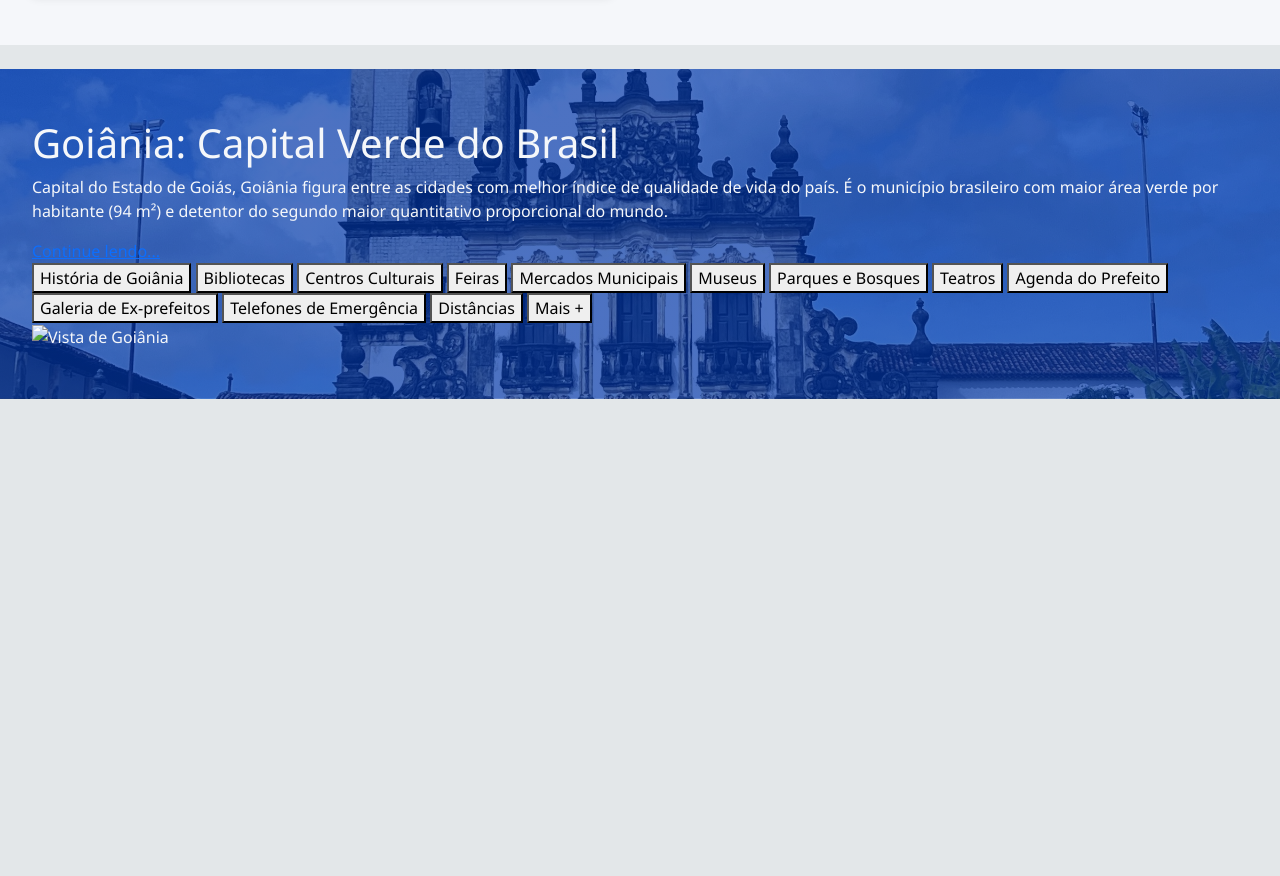
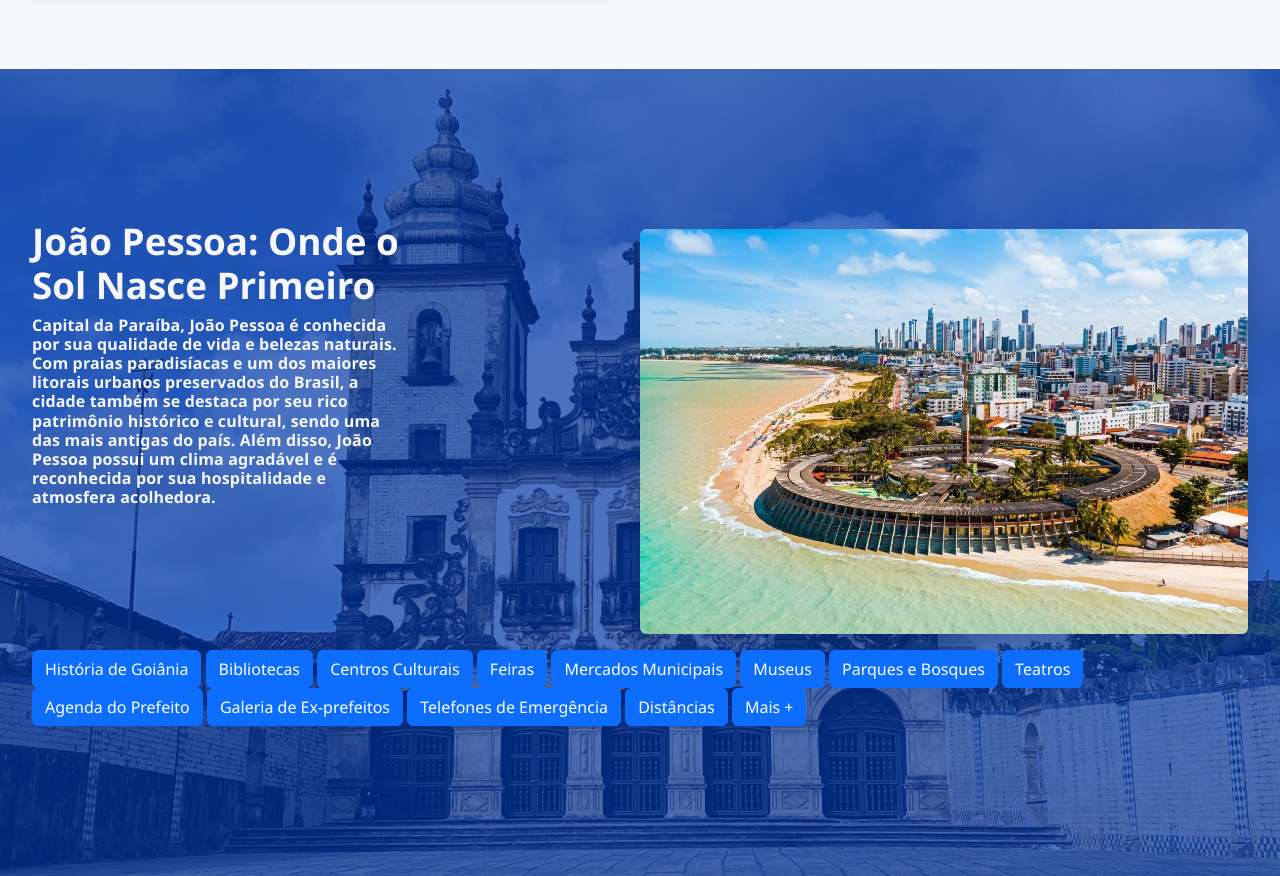
Before and after one commit to jonathas1699/modelo7-parte2, a plain HTML site: page index.html in a window 1280 px wide. Shown: the part 1974-2850 px from the top of the page. Before the commit the page ends 2373 px from the top, so only its background shows below. Drawn offline with nearby package versions, Linux system fonts and the light colour scheme.

Commit message:
Melhorando tela de menu azul, porém muito básico ainda

```diff
--- a/index.html
+++ b/index.html
@@ -9,7 +9,9 @@
 
   <link rel="preconnect" href="https://fonts.googleapis.com">
   <link rel="preconnect" href="https://fonts.gstatic.com" crossorigin>
-  <link href="https://fonts.googleapis.com/css2?family=Inter:wght@300;400;500;600;700;800&family=Roboto:wght@300;400;500;700&display=swap" rel="stylesheet">
+  <link
+    href="https://fonts.googleapis.com/css2?family=Inter:wght@300;400;500;600;700;800&family=Roboto:wght@300;400;500;700&display=swap"
+    rel="stylesheet">
 
   <link href="https://cdn.jsdelivr.net/npm/bootstrap@5.3.2/dist/css/bootstrap.min.css" rel="stylesheet" />
   <link href="https://cdn.jsdelivr.net/npm/bootstrap-icons@1.10.5/font/bootstrap-icons.css" rel="stylesheet">
@@ -516,8 +518,7 @@
                   <!-- Notícia principal grande -->
                   <h1 class="py-3 news-hight">NOTÍCIAS</h1>
                   <div class="card border-0 shadow-sm mb-4 my-4 position-relative news-adjust">
-                    <img src="imgs/mutirao-de-limpeza-de-praias.jpg"
-                      class="card-img-top" alt="Notícia principal">
+                    <img src="imgs/mutirao-de-limpeza-de-praias.jpg" class="card-img-top" alt="Notícia principal">
                     <div class="card-img-overlay d-flex align-items-end">
                       <h2 class="news-title-overlay">
                         Prefeitura promove mutirão de limpeza no rio municipal
@@ -525,25 +526,29 @@
                     </div>
                   </div>
                   <!-- Lista de notícias menores -->
-                  <div class="d-flex flex-column gap-3 whi-size">
+                  <div class="d-flex flex-column gap-3 whi-size py-4">
                     <div class="d-flex gap-3 align-items-start news-item-individual">
                       <img src="imgs/ciclovia.jpeg" alt="Notícia" class="rounded news-thumb">
-                      <h3 class="small fw-medium jus-text-center">Nova ciclovia no Centro será inaugurada na próxima semana</h3>
+                      <h3 class="small fw-medium jus-text-center">Nova ciclovia no Centro será inaugurada na próxima
+                        semana</h3>
                       <span class="news-category">Infraestrutura</span>
                     </div>
                     <div class="d-flex gap-3 align-items-start news-item-individual">
                       <img src="imgs/Vacinacao.jpeg" alt="Notícia" class="rounded news-thumb">
-                      <h3 class="small fw-medium jus-text-center">Campanha de vacinação contra a gripe começa na segunda-feira; confira os postos</h3>
+                      <h3 class="small fw-medium jus-text-center">Campanha de vacinação contra a gripe começa na
+                        segunda-feira; confira os postos</h3>
                       <span class="news-category">Saúde</span>
                     </div>
                     <div class="d-flex gap-3 align-items-start news-item-individual">
                       <img src="imgs/laboratorio.jpeg" alt="Notícia" class="rounded news-thumb">
-                      <h3 class="small fw-medium jus-text-center">Escola Municipal recebe laboratório de informática modernizado</h3>
+                      <h3 class="small fw-medium jus-text-center">Escola Municipal recebe laboratório de informática
+                        modernizado</h3>
                       <span class="news-category">Educação</span>
                     </div>
                     <div class="d-flex gap-3 align-items-start news-item-individual">
                       <img src="imgs/plantas.jpeg" alt="Notícia" class="rounded news-thumb">
-                      <h3 class="small fw-medium jus-text-center">Plantio de 500 mudas marca Dia da Árvore na cidade</h3>
+                      <h3 class="small fw-medium jus-text-center">Plantio de 500 mudas marca Dia da Árvore na cidade
+                      </h3>
                       <span class="news-category">Meio Ambiente</span>
                     </div>
                   </div>
@@ -581,30 +586,38 @@
 
       <section class="dash-low">
         <div class="container">
-    <div class="text-section">
-      <h1>Goiânia: Capital Verde do Brasil</h1>
-      <p>Capital do Estado de Goiás, Goiânia figura entre as cidades com melhor índice de qualidade de vida do país. É o município brasileiro com maior área verde por habitante (94 m²) e detentor do segundo maior quantitativo proporcional do mundo.</p>
-      <a href="#">Continue lendo...</a>
-
-      <div class="buttons">
-        <button>História de Goiânia</button>
-        <button>Bibliotecas</button>
-        <button>Centros Culturais</button>
-        <button>Feiras</button>
-        <button>Mercados Municipais</button>
-        <button>Museus</button>
-        <button>Parques e Bosques</button>
-        <button>Teatros</button>
-        <button>Agenda do Prefeito</button>
-        <button>Galeria de Ex-prefeitos</button>
-        <button>Telefones de Emergência</button>
-        <button>Distâncias</button>
-        <button>Mais +</button>
+          <div class="d-flex justify-content-between mb-3">
+            <div class="text-section-dl col-lg-8">
+              <h1>João Pessoa: Onde o Sol Nasce Primeiro</h1>
+              <h6>Capital da Paraíba, João Pessoa é conhecida por sua qualidade de vida e belezas naturais. Com praias
+                paradisíacas e um dos maiores litorais urbanos preservados do Brasil, a cidade também se destaca por seu
+                rico patrimônio histórico e cultural, sendo uma das mais antigas do país. Além disso, João Pessoa possui
+                um clima agradável e é reconhecida por sua hospitalidade e atmosfera acolhedora.</h6>
+            </div>
+            <!-- Coluna da imagem (lado direito) -->
+            <div class="col-lg-6 pc">
+              <div class="image-section-dl">
+                <img src="imgs/veja-como-aproveitar-as-ferias-em-joao-pessoa.jpg" alt="João Pessoa" class="img-fluid rounded shadow">
+              </div>
             </div>
           </div>
 
-    <div class="image-section">
-      <img src="goiania.jpg" alt="Vista de Goiânia"> <!-- Trocar pela sua imagem -->
+          <!-- Botões embaixo do conteúdo -->
+          <div class="buttons-dash-low">
+            <button class="btn btn-primary">História de Goiânia</button>
+            <button class="btn btn-primary">Bibliotecas</button>
+            <button class="btn btn-primary">Centros Culturais</button>
+            <button class="btn btn-primary">Feiras</button>
+            <button class="btn btn-primary">Mercados Municipais</button>
+            <button class="btn btn-primary">Museus</button>
+            <button class="btn btn-primary">Parques e Bosques</button>
+            <button class="btn btn-primary">Teatros</button>
+            <button class="btn btn-primary">Agenda do Prefeito</button>
+            <button class="btn btn-primary">Galeria de Ex-prefeitos</button>
+            <button class="btn btn-primary">Telefones de Emergência</button>
+            <button class="btn btn-primary">Distâncias</button>
+            <button class="btn btn-primary">Mais +</button>
+          </div>
         </div>
     </div>
     </section>
--- a/style.css
+++ b/style.css
@@ -482,7 +482,7 @@ body {
 /* === CONTAINER PRINCIPAL DE MINI NOTÍCIAS === */
 .my-4 {
     margin-top: 1.5rem !important;
-
+    margin-bottom: 0 !important;
 }
 
 .news-container {
@@ -945,9 +945,7 @@ body {
 }
 
 
-/* === CSS DA TELA DO DASHBOARD INFERIOR === */
-/* Remover espaçamento entre seções */
-/* === CSS DA TELA DO DASHBOARD INFERIOR === */
+/* === CSS DA TELA DO MENU INFERIOR === */
 .dash-low {
   background:
   linear-gradient(rgba(1,54,168,0.7), rgba(1,54,168,0.7)),
@@ -955,12 +953,40 @@ body {
   color: #f5f7fa;
   background-size: cover;
   background-position: center;
-  background-attachment: fixed; /* Opcional: efeito parallax */
-  width: 100vw; /* Largura total da viewport */
+  background-attachment: fixed;
+  width: 100vw;
   position: relative;
   left: 50%;
   right: 50%;
   margin-left: -50vw;
   margin-right: -50vw;
-  padding: 50px 20px;
+  padding: 150px 20px; /* Padding ainda maior */
+  min-height: 80vh; /* Altura de uma tela inteira */
 }
+
+.text-section-dl {
+  max-width: 380px;
+
+}
+
+
+.text-section-dl h6 {
+  /* Seus estilos aqui */
+  letter-spacing: 0.01rem;
+  font-size: 1rem;
+  font-weight: bold;
+}
+
+.text-section-dl h1 {
+  /* Seus estilos aqui */
+  font-size: 2.3rem;
+  font-weight: bold;
+}
+
+.mxx-height {
+  max-height: 228px;
+}
+
+.pc{
+  padding-top: 0.60rem;
+}
```
Also changed, not shown: imgs/veja-como-aproveitar-as-ferias-em-joao-pessoa.jpg (added), 1 other file. Lines whose indentation alone changed are shown as unchanged.
